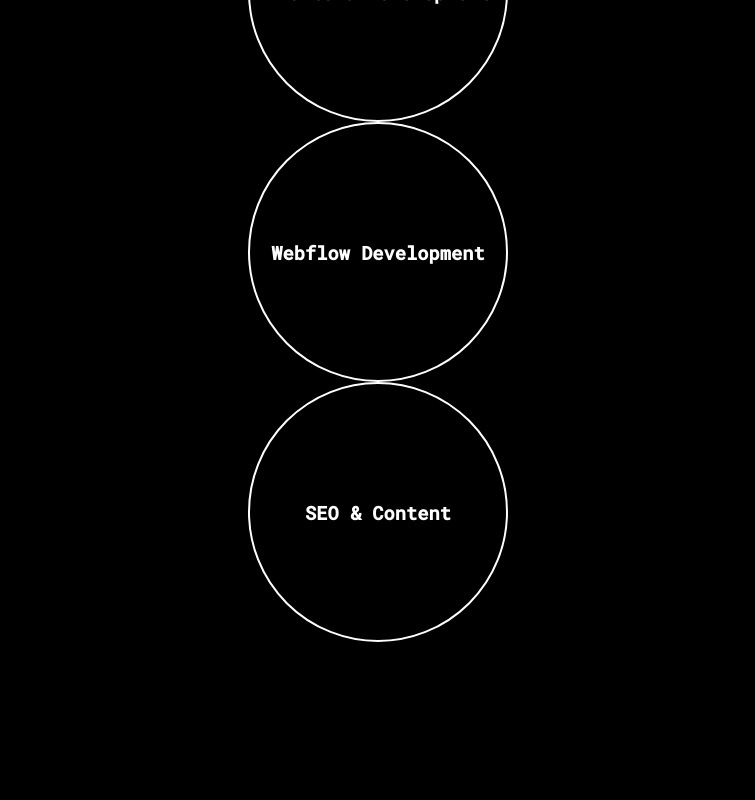
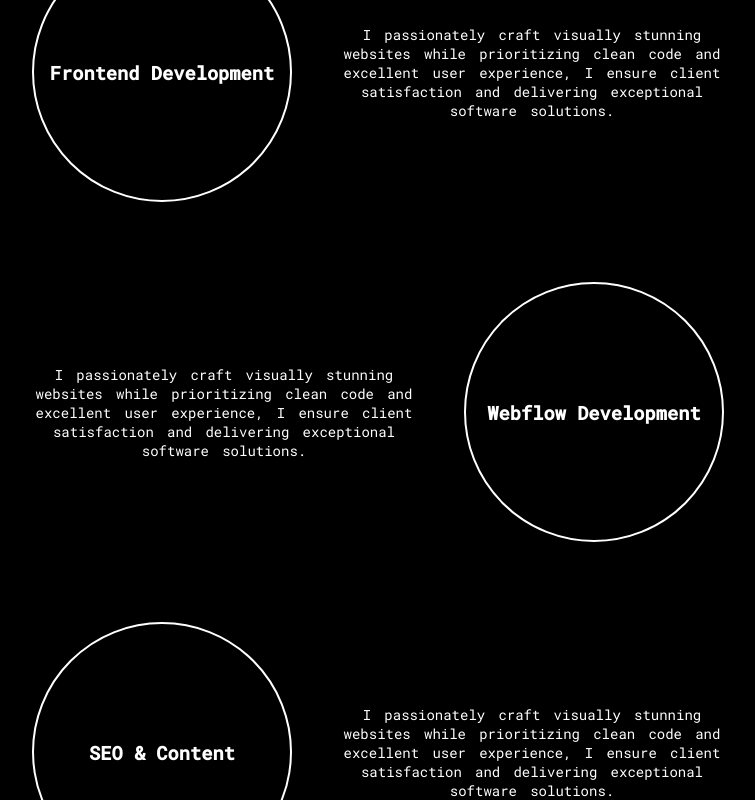
Before and after one commit to hilminomad/portfolio, a React (Create React App) app: page / in a window 1280 px wide. Shown: the part 1260-2060 px from the top of the page, without its empty margins (262-1017 px from the left). Built offline with nearby package versions, Linux system fonts and the light colour scheme; a web font is replaced by a local one.

Commit message:
progress on expertidse section

```diff
--- a/src/pages/home/expertise.jsx
+++ b/src/pages/home/expertise.jsx
@@ -18,15 +18,39 @@ const Expertise = () => {
               <div className='expertise__field_title'>
                 <h3>Frontend Development</h3>
               </div>
+              <div className='expertise__text'>
+                <p>
+                  I passionately craft visually stunning websites while
+                  prioritizing clean code and excellent user experience, I
+                  ensure client satisfaction and delivering exceptional software
+                  solutions.
+                </p>
+              </div>
             </div>
-            <div className='expertise__field'>
+            <div className='expertise__field expertise__variation'>
               <div className='expertise__field_title'>
                 <h3>Webflow Development</h3>
+              </div>
+              <div className='expertise__text '>
+                <p>
+                  I passionately craft visually stunning websites while
+                  prioritizing clean code and excellent user experience, I
+                  ensure client satisfaction and delivering exceptional software
+                  solutions.
+                </p>
               </div>
             </div>
             <div className='expertise__field'>
               <div className='expertise__field_title'>
                 <h3>SEO & Content</h3>
+              </div>
+              <div className='expertise__text'>
+                <p>
+                  I passionately craft visually stunning websites while
+                  prioritizing clean code and excellent user experience, I
+                  ensure client satisfaction and delivering exceptional software
+                  solutions.
+                </p>
               </div>
             </div>
           </div>
--- a/src/sass/_home.scss
+++ b/src/sass/_home.scss
@@ -129,6 +129,27 @@
 }
 
 .expertise {
+  &__content {
+    width: 100%;
+  }
+  &__field {
+    width: 100%;
+    margin-top: 5rem;
+    display: flex;
+    justify-content: center;
+    align-items: center;
+    gap: 3rem;
+  }
+  &__variation {
+    flex-direction: row-reverse;
+  }
+  &__text {
+    max-width: 24rem;
+    p {
+      text-align: center;
+      font-size: 14px;
+    }
+  }
   &__field_title {
     height: 16rem;
     width: 16rem;
--- a/src/sass/style.css
+++ b/src/sass/style.css
@@ -317,6 +317,41 @@ a {
       align-self: end;
 }
 
+.expertise__content {
+  width: 100%;
+}
+
+.expertise__field {
+  width: 100%;
+  margin-top: 5rem;
+  display: -webkit-box;
+  display: -ms-flexbox;
+  display: flex;
+  -webkit-box-pack: center;
+      -ms-flex-pack: center;
+          justify-content: center;
+  -webkit-box-align: center;
+      -ms-flex-align: center;
+          align-items: center;
+  gap: 3rem;
+}
+
+.expertise__variation {
+  -webkit-box-orient: horizontal;
+  -webkit-box-direction: reverse;
+      -ms-flex-direction: row-reverse;
+          flex-direction: row-reverse;
+}
+
+.expertise__text {
+  max-width: 24rem;
+}
+
+.expertise__text p {
+  text-align: center;
+  font-size: 14px;
+}
+
 .expertise__field_title {
   height: 16rem;
   width: 16rem;
```
Also changed, not shown: 1 other file (tests, documents, lock files or other folders).
